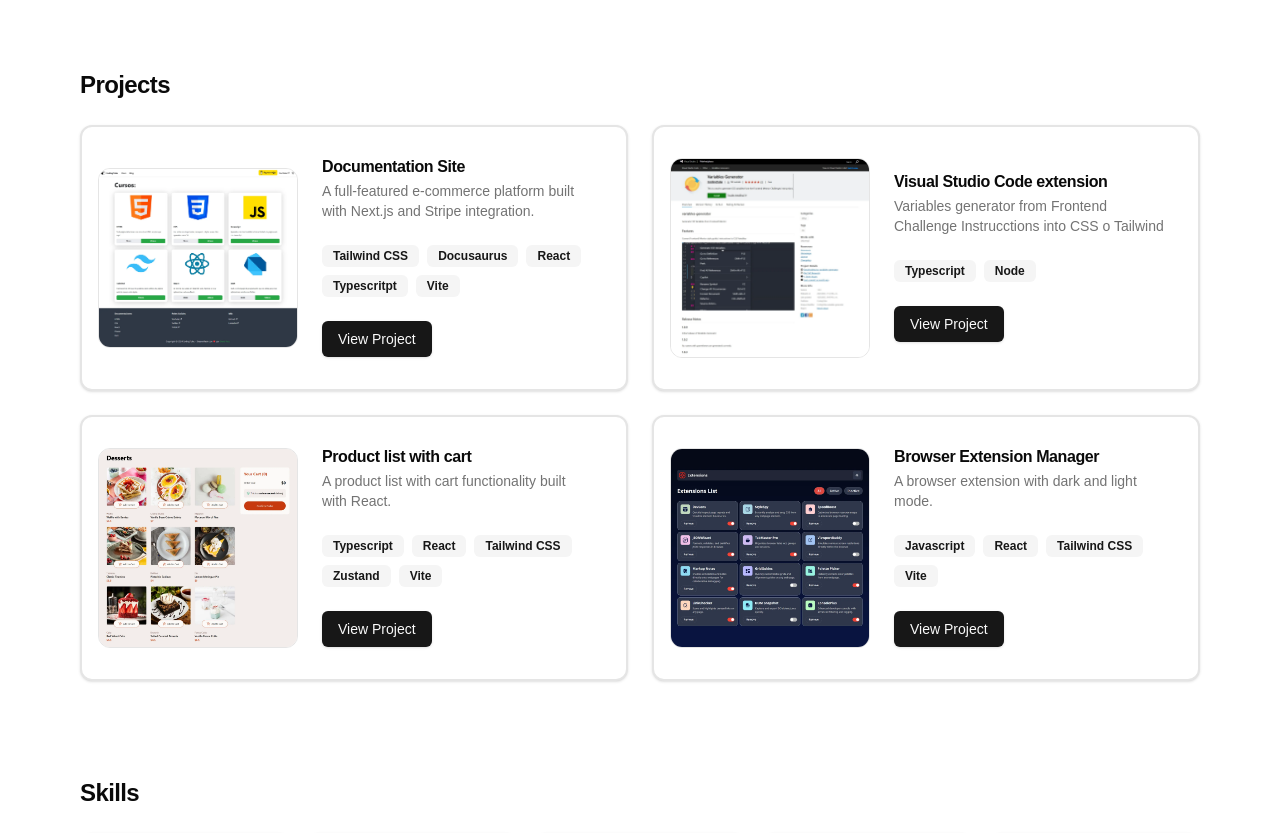
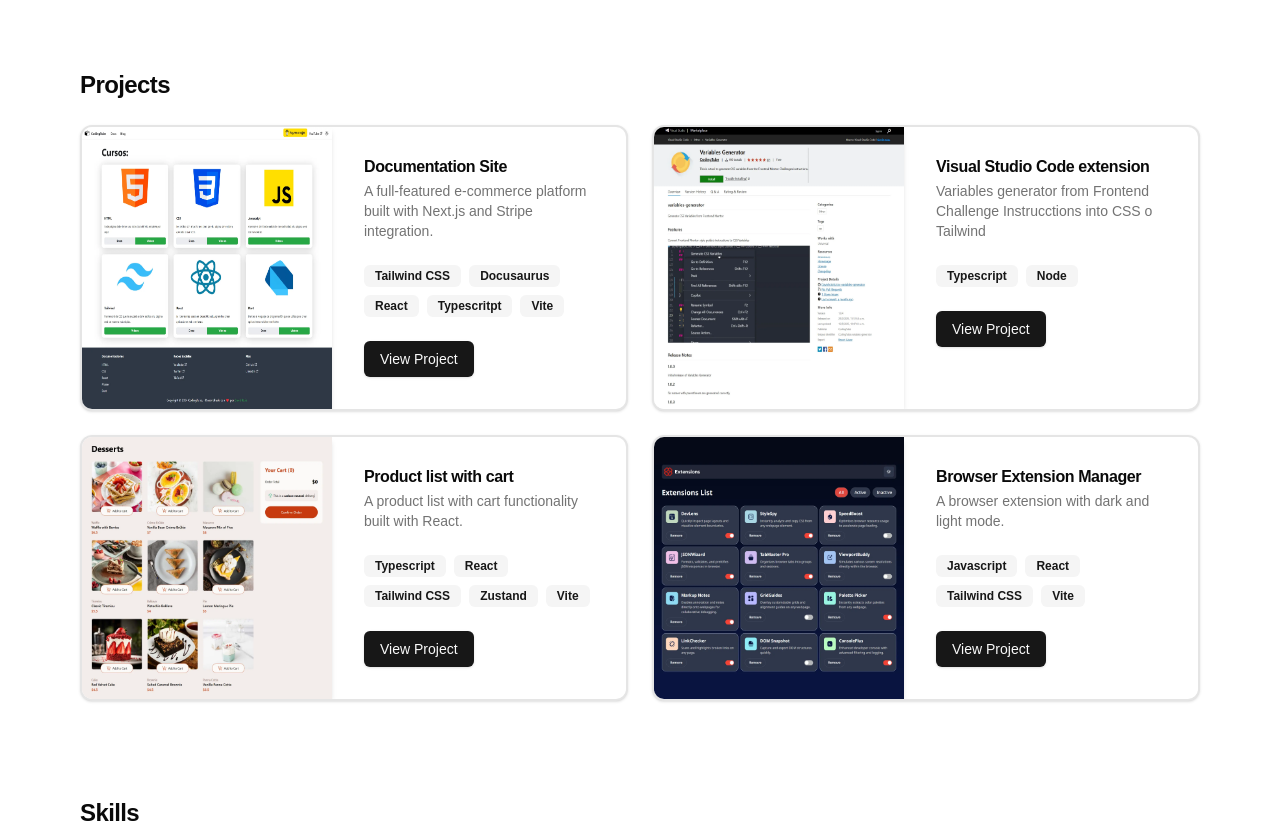
Before and after one commit to Davichobits/Portfolio-David-Ruiz, a Next.js app: page / in a window 1280 px wide. Shown: the part 580-1413 px from the top of the page. Built offline with nearby package versions, Linux system fonts and the light colour scheme.

Commit message:
Add ProjectCard component and define Project type for project display

```diff
--- a/components/projects.tsx
+++ b/components/projects.tsx
@@ -1,10 +1,9 @@
-import { Card, CardContent, CardDescription, CardFooter, CardHeader, CardTitle } from "@/components/ui/card"
-import { Badge } from "@/components/ui/badge"
-import { Button } from "@/components/ui/button"
-import Image from "next/image"
+import { Project } from '@/types/types'
+import { ProjectCard } from './ui/project-card'
 
 export function Projects() {
-  const projects = [
+
+  const projects: Project[] = [
     {
       title: "Documentation Site",
       url: '/projects/documentation-site.webp',
@@ -40,31 +39,7 @@ export function Projects() {
       <h2 className="text-2xl font-bold tracking-tight mb-6">Projects</h2>
       <div className="grid gap-6 md:grid-cols-2 lg:grid-cols-2">
         {projects.map((project) => (
-          <Card key={project.title} className="flex items-center p-2 border-2 flex-col md:flex-row md:pl-4">
-            <Image className="rounded-xl border bg-card" src={project.url} alt={project.title} width={200} height={200} />
-            <div>
-              <CardHeader>
-                <CardTitle>{project.title}</CardTitle>
-                <CardDescription>{project.description}</CardDescription>
-              </CardHeader>
-              <CardContent>
-                <div className="flex flex-wrap gap-2">
-                  {project.technologies.map((tech) => (
-                    <Badge key={tech} variant="secondary">
-                      {tech}
-                    </Badge>
-                  ))}
-                </div>
-              </CardContent>
-              <CardFooter>
-                <Button asChild>
-                  <a href={project.link} target="_blank" rel="noopener noreferrer">
-                    View Project
-                  </a>
-                </Button>
-              </CardFooter>
-            </div>
-          </Card>
+          <ProjectCard key={project.title} {...project} />
         ))}
       </div>
     </section>
--- /dev/null
+++ b/components/ui/project-card.tsx
@@ -0,0 +1,60 @@
+import Image from 'next/image';
+import {
+  Card,
+  CardHeader,
+  CardTitle,
+  CardDescription,
+  CardContent,
+  CardFooter,
+} from './card';
+import { Button } from './button';
+import { Badge } from './badge';
+import { Project } from '@/types/types';
+
+export const ProjectCard = ({
+  title,
+  url,
+  description,
+  technologies,
+  link,
+}: Project) => {
+  return (
+    <Card
+      key={title}
+      className='flex items-center p-2 border-2 flex-col relative overflow-hidden'
+    >
+      <div className='absolute top-0 h-[150px] overflow-hidden shadow-md xl:h-full xl:left-0 xl:w-[250px]'>
+        <Image
+          className='w-full min-h-full bg-card'
+          src={url}
+          alt={title}
+          width={300}
+          height={300}
+        />
+      </div>
+
+      <div className='mt-[150px] xl:mt-0 xl:ml-[250px]'>
+        <CardHeader>
+          <CardTitle>{title}</CardTitle>
+          <CardDescription>{description}</CardDescription>
+        </CardHeader>
+        <CardContent>
+          <div className='flex flex-wrap gap-2'>
+            {technologies.map((tech) => (
+              <Badge key={tech} variant='secondary'>
+                {tech}
+              </Badge>
+            ))}
+          </div>
+        </CardContent>
+        <CardFooter>
+          <Button asChild>
+            <a href={link} target='_blank' rel='noopener noreferrer'>
+              View Project
+            </a>
+          </Button>
+        </CardFooter>
+      </div>
+    </Card>
+  );
+};
--- /dev/null
+++ b/types/types.ts
@@ -0,0 +1,7 @@
+export interface Project {
+  title: string;
+  url: string;
+  description: string;
+  technologies: string[];
+  link: string;
+}
```
